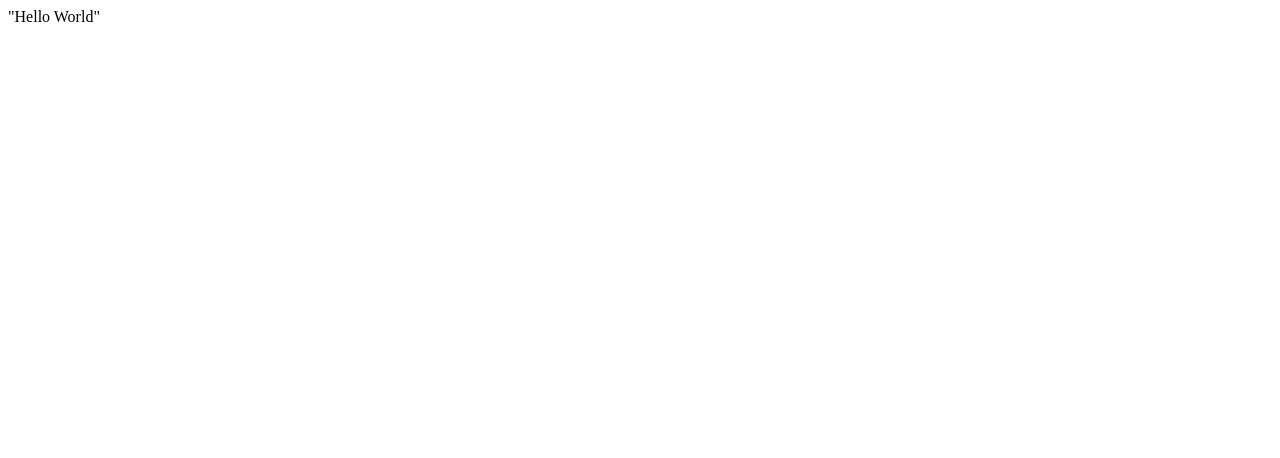
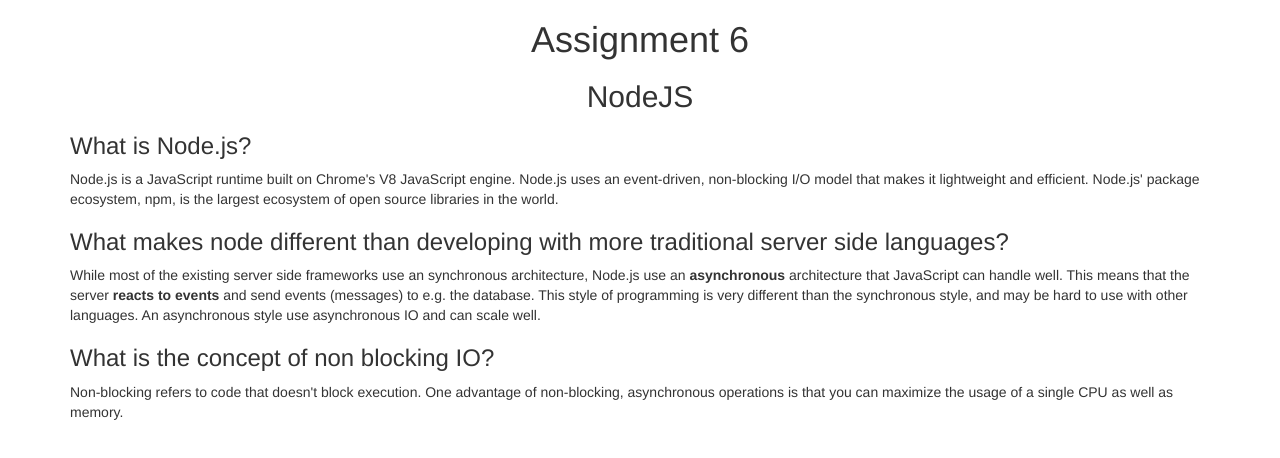
Before and after one commit to khale0726/khale0726.github.io, a plain HTML site: page index.html in a window 1280 px wide. Drawn offline with nearby package versions, Linux system fonts and the light colour scheme.

Commit message:
Added files via upload

```diff
--- /dev/null
+++ b/assignment6.css
@@ -0,0 +1,3 @@
+.text-center {
+	text-align: center;
+}
--- a/index.html
+++ b/index.html
@@ -1 +1,34 @@
-"Hello World"
+
+<!DOCTYPE html>
+<html>
+<head>
+    <link rel="stylesheet" href="https://maxcdn.bootstrapcdn.com/bootstrap/3.3.6/css/bootstrap.min.css" integrity="sha384-1q8mTJOASx8j1Au+a5WDVnPi2lkFfwwEAa8hDDdjZlpLegxhjVME1fgjWPGmkzs7" crossorigin="anonymous">
+    <link rel="stylesheet" href="assignment6.css">
+    <title>Assignment 6</title>
+</head>
+<body>
+    <div class="container">
+        <h1 class="text-center">Assignment 6</h1>
+        <h2 class="text-center">NodeJS</h2>
+        </h3>
+        <div class="content">
+            <h3>What is Node.js?</h3>
+            <p>
+                Node.js is a JavaScript runtime built on Chrome's V8 JavaScript engine. Node.js uses an event-driven, non-blocking I/O model that makes it lightweight and efficient. Node.js' package ecosystem, npm, is the largest ecosystem of open source libraries in the world.
+            </p>
+            <h3>
+                What makes node different than developing with more traditional server side languages?
+            </h3>
+            <p>
+                While most of the existing server side frameworks use an synchronous architecture, Node.js use an <strong>asynchronous</strong> architecture that JavaScript can handle well. This means that the server <strong>reacts to events</strong> and send events (messages) to e.g. the database. This style of programming is very different than the synchronous style, and may be hard to use with other languages. An asynchronous style use asynchronous IO and can scale well.
+            </p>
+            <h3>
+                What is the concept of non blocking IO?
+            </h3>
+            <p>
+                Non-blocking refers to code that doesn't block execution. One advantage of non-blocking, asynchronous operations is that you can maximize the usage of a single CPU as well as memory.
+            </p>
+        </div>
+    </div>
+</body>
+</html>
```
